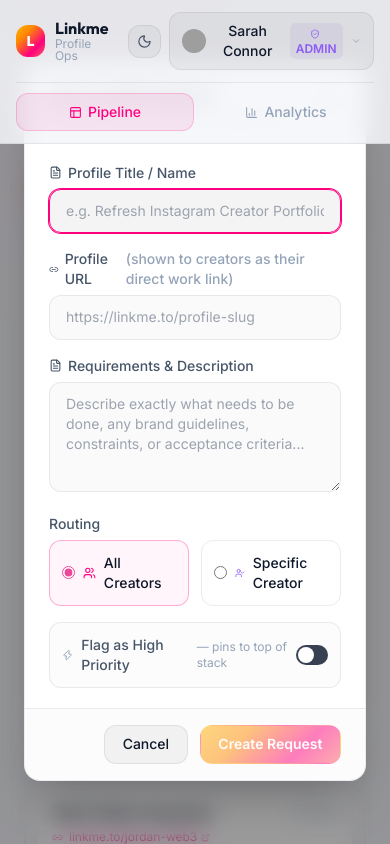
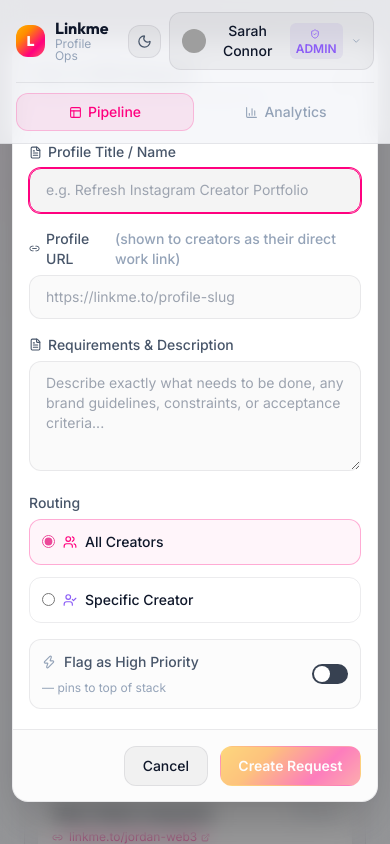
Before and after one commit to Tylor1210/linkme-intops, a React (Vite) app: page / in a window 390 px wide. Both pictures are taken after a click on the button "New". Shown: the top 844 px of the page. Built offline with nearby package versions, Linux system fonts and the light colour scheme; grey boxes are pictures that could not be loaded.

Commit message:
fix: make CreateTicketModal responsive and optimize modal padding on mobile

```diff
--- a/src/components/modals/CreateTicketModal.tsx
+++ b/src/components/modals/CreateTicketModal.tsx
@@ -103,7 +103,7 @@ export const CreateTicketModal: React.FC<Props> = ({ onClose, onCreated }) => {
             {/* Routing */}
             <div className="form-group mb-0">
               <label className="form-label">Routing</label>
-              <div className="flex gap-3">
+              <div className="flex flex-col sm:flex-row gap-3">
                 <label className="flex items-center gap-2 cursor-pointer flex-1 p-3 rounded-xl border transition-all duration-150"
                   style={{
                     borderColor: routingType === 'all' ? 'rgba(255,0,127,0.3)' : 'var(--border-color)',
@@ -141,13 +141,13 @@ export const CreateTicketModal: React.FC<Props> = ({ onClose, onCreated }) => {
             )}
 
             {/* High Priority Toggle */}
-            <div className="flex items-center justify-between p-3 rounded-xl border cursor-pointer transition-all duration-150"
+            <div className="flex items-center justify-between p-3 rounded-xl border cursor-pointer transition-all duration-150 gap-2"
               style={{
                 borderColor: isHighPriority ? 'rgba(239,68,68,0.4)' : 'var(--border-color)',
                 background: isHighPriority ? 'rgba(239,68,68,0.05)' : 'rgba(120,120,120,0.02)',
               }}
               onClick={() => setIsHighPriority(v => !v)}>
-              <div className="flex items-center gap-2">
+              <div className="flex items-center gap-2 flex-wrap">
                 <Zap size={14} style={{ color: isHighPriority ? 'var(--accent-coral)' : 'var(--text-muted)' }} />
                 <span className="text-sm font-medium" style={{ color: isHighPriority ? 'var(--accent-coral)' : 'var(--text-secondary)' }}>
                   Flag as High Priority
--- a/src/index.css
+++ b/src/index.css
@@ -275,11 +275,10 @@
 
   /* === MODALS === */
   .modal-overlay {
-    @apply fixed inset-0 flex items-center justify-center z-50;
+    @apply fixed inset-0 flex items-center justify-center z-50 p-3 sm:p-6;
     background-color: rgba(5,6,9,0.4);
     backdrop-filter: blur(10px);
     animation: fadeIn 0.2s ease-out;
-    padding: 1.5rem;
   }
   .dark .modal-overlay {
     background-color: rgba(5,6,9,0.85);
@@ -292,12 +291,12 @@
     max-height: 90vh;
   }
   .modal-header {
-    @apply flex items-center justify-between px-6 py-4 border-b flex-shrink-0;
+    @apply flex items-center justify-between px-4 sm:px-6 py-4 border-b flex-shrink-0;
     border-color: var(--border-color);
   }
-  .modal-body { @apply flex-1 overflow-y-auto px-6 py-5; }
+  .modal-body { @apply flex-1 overflow-y-auto px-4 sm:px-6 py-5; }
   .modal-footer {
-    @apply flex justify-end gap-3 px-6 py-4 border-t flex-shrink-0;
+    @apply flex justify-end gap-3 px-4 sm:px-6 py-4 border-t flex-shrink-0;
     border-color: var(--border-color);
     background: rgba(120, 120, 120, 0.02);
   }
```
